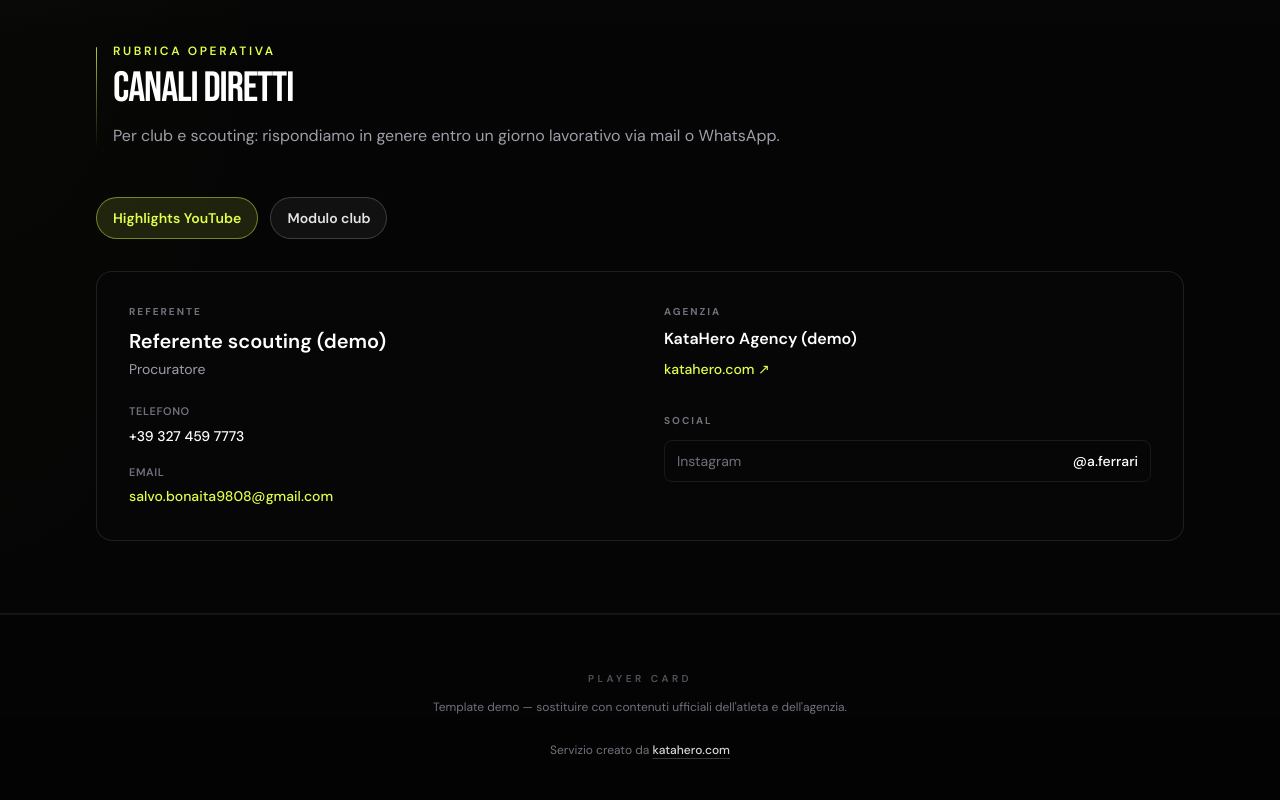
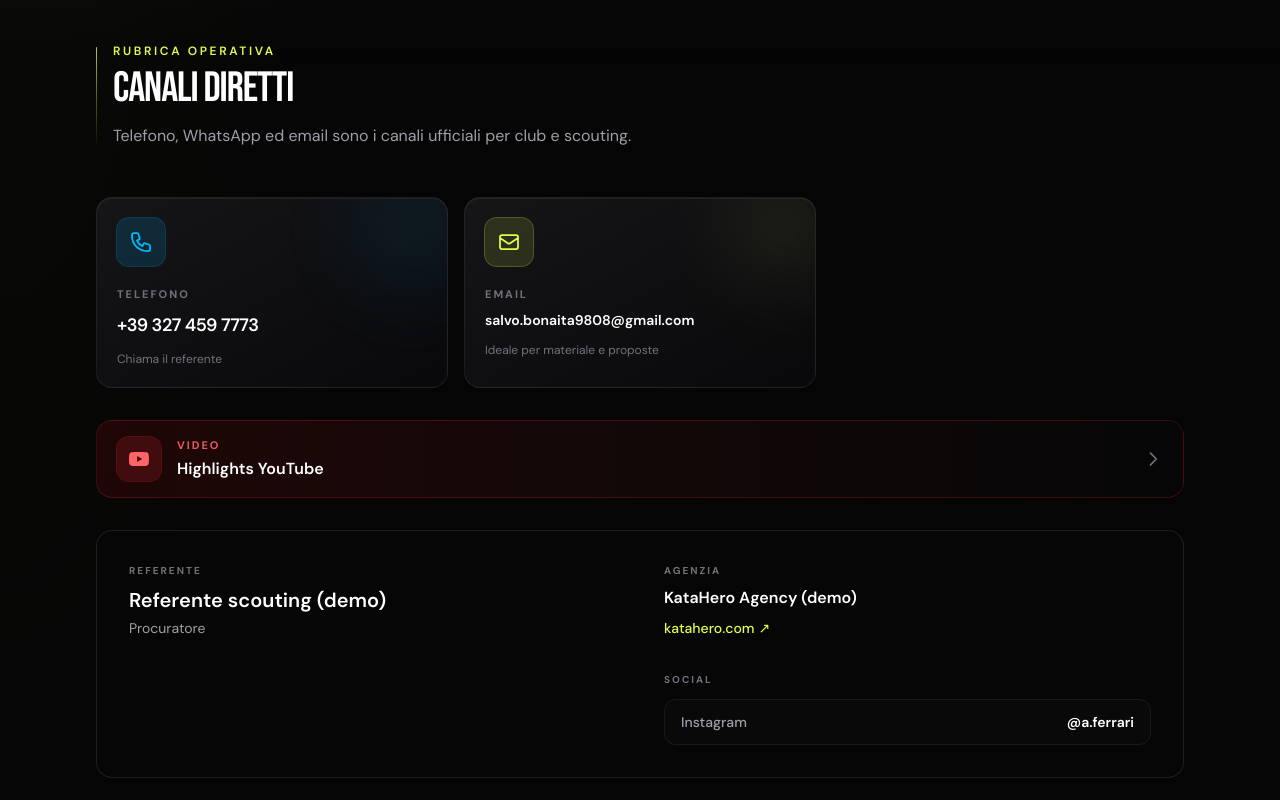
Before and after one commit to Salvo934/giocatoribasket, a Next.js app: page /alessandro-ferrari in a window 1280 px wide. Shown: the part 7700-8500 px from the top of the page. Built offline with nearby package versions, Linux system fonts and the light colour scheme.

Commit message:
aggiornamento

```diff
--- a/components/profile/ContactsPanel.tsx
+++ b/components/profile/ContactsPanel.tsx
@@ -6,88 +6,155 @@ import { SectionShell } from "./SectionShell";
 type Props = { athlete: AthleteProfile };
 
 const focusRing =
-  "focus-visible:outline-none focus-visible:ring-2 focus-visible:ring-accent/50 focus-visible:ring-offset-2 focus-visible:ring-offset-zinc-950";
+  "focus-visible:outline-none focus-visible:ring-2 focus-visible:ring-accent/45 focus-visible:ring-offset-2 focus-visible:ring-offset-zinc-950";
+
+function IconPhone({ className }: { className?: string }) {
+  return (
+    <svg className={className} viewBox="0 0 24 24" fill="none" stroke="currentColor" strokeWidth={1.75} aria-hidden>
+      <path
+        strokeLinecap="round"
+        strokeLinejoin="round"
+        d="M3 5a2 2 0 012-2h3.28a1 1 0 01.948.684l1.498 4.493a1 1 0 01-.502 1.21l-2.257 1.13a11.042 11.042 0 005.516 5.516l1.13-2.257a1 1 0 011.21-.502l4.493 1.498a1 1 0 01.684.949V19a2 2 0 01-2 2h-1C9.716 21 3 14.284 3 6V5z"
+      />
+    </svg>
+  );
+}
+
+function IconMail({ className }: { className?: string }) {
+  return (
+    <svg className={className} viewBox="0 0 24 24" fill="none" stroke="currentColor" strokeWidth={1.75} aria-hidden>
+      <path strokeLinecap="round" strokeLinejoin="round" d="M3 8l7.89 5.26a2 2 0 002.22 0L21 8M5 19h14a2 2 0 002-2V7a2 2 0 00-2-2H5a2 2 0 00-2 2v10a2 2 0 002 2z" />
+    </svg>
+  );
+}
+
+function IconWhatsApp({ className }: { className?: string }) {
+  return (
+    <svg className={className} viewBox="0 0 24 24" fill="currentColor" aria-hidden>
+      <path d="M17.472 14.382c-.297-.149-1.758-.867-2.03-.967-.273-.099-.471-.148-.67.15-.197.297-.767.966-.94 1.164-.173.199-.347.223-.644.075-.297-.15-1.255-.463-2.39-1.475-.883-.788-1.48-1.761-1.653-2.059-.173-.297-.018-.458.13-.606.134-.133.298-.347.446-.52.149-.174.198-.298.298-.497.099-.198.05-.371-.025-.52-.075-.149-.669-1.612-.916-2.207-.242-.579-.487-.5-.669-.51-.173-.008-.371-.01-.57-.01-.198 0-.52.074-.792.372-.272.297-1.04 1.016-1.04 2.479 0 1.462 1.065 2.875 1.213 3.074.149.198 2.096 3.2 5.077 4.487.709.306 1.262.489 1.694.625.712.227 1.36.195 1.871.118.571-.085 1.758-.719 2.006-1.413.248-.694.248-1.289.173-1.413-.074-.124-.272-.198-.57-.347m-5.421 7.403h-.004a9.87 9.87 0 01-5.031-1.378l-.361-.214-3.741.982.998-3.648-.235-.374a9.86 9.86 0 01-1.51-5.26c.001-5.45 4.436-9.884 9.888-9.884 2.64 0 5.122 1.03 6.988 2.898a9.825 9.825 0 012.893 6.994c-.003 5.45-4.435 9.884-9.885 9.884m8.413-18.297A11.815 11.815 0 0012.05 0C5.495 0 .16 5.335.157 11.892c0 2.096.547 4.142 1.588 5.945L.057 24l6.305-1.654a11.882 11.882 0 005.683 1.448h.005c6.554 0 11.89-5.335 11.893-11.893a11.821 11.821 0 00-3.48-8.413z" />
+    </svg>
+  );
+}
+
+function IconYoutube({ className }: { className?: string }) {
+  return (
+    <svg className={className} viewBox="0 0 24 24" fill="currentColor" aria-hidden>
+      <path d="M23.5 6.2c-.3-1.1-1.1-1.9-2.2-2.2C19.6 3.5 12 3.5 12 3.5s-7.6 0-9.3.5C1.6 4.3.8 5.1.5 6.2 0 8 0 12 0 12s0 4 .5 5.8c.3 1.1 1.1 1.9 2.2 2.2 1.7.5 9.3.5 9.3.5s7.6 0 9.3-.5c1.1-.3 1.9-1.1 2.2-2.2.5-1.8.5-5.8.5-5.8s0-4-.5-5.8zm-13.8 9.4V8.4l6.2 3.6-6.2 3.6z" />
+    </svg>
+  );
+}
+
+function IconChevron({ className }: { className?: string }) {
+  return (
+    <svg className={className} viewBox="0 0 24 24" fill="none" stroke="currentColor" strokeWidth={2} aria-hidden>
+      <path strokeLinecap="round" strokeLinejoin="round" d="M9 5l7 7-7 7" />
+    </svg>
+  );
+}
 
 export function ContactsPanel({ athlete }: Props) {
   const h = athlete.header;
   const c = athlete.contacts;
+  const waUrl = c.whatsapp ?? h.whatsapp;
 
   return (
     <SectionShell
       id="contatti"
       eyebrow="Rubrica operativa"
       title="Canali diretti"
-      description="Per club e scouting: rispondiamo in genere entro un giorno lavorativo via mail o WhatsApp."
+      description="Telefono, WhatsApp ed email sono i canali ufficiali per club e scouting."
     >
       <div className="grid gap-8">
-        {/* Azioni rapide */}
-        <div className="flex flex-wrap gap-2 sm:gap-3">
-          {h.highlightUrl ? (
+        {/* Tre vie di contatto — card moderne */}
+        <div className="grid gap-4 sm:grid-cols-3">
+          {c.representative.phone ? (
             <a
-              href={h.highlightUrl}
+              href={`tel:${c.representative.phone.replace(/\s/g, "")}`}
+              className={`group relative overflow-hidden rounded-2xl border border-white/8 bg-linear-to-br from-zinc-900/90 to-zinc-950 p-5 shadow-[0_1px_0_0_rgba(255,255,255,0.06)_inset] transition hover:border-sky-400/35 hover:shadow-[0_20px_50px_-28px_rgba(56,189,248,0.35)] ${focusRing}`}
+            >
+              <div className="pointer-events-none absolute -right-6 -top-6 size-28 rounded-full bg-sky-500/10 blur-2xl transition group-hover:bg-sky-400/15" aria-hidden />
+              <div className="relative flex items-start justify-between gap-3">
+                <span className="flex size-12 shrink-0 items-center justify-center rounded-xl bg-sky-500/15 text-sky-400 ring-1 ring-sky-400/25">
+                  <IconPhone className="size-6" />
+                </span>
+                <IconChevron className="size-5 shrink-0 text-zinc-600 opacity-0 transition group-hover:translate-x-0.5 group-hover:opacity-100" />
+              </div>
+              <p className="relative mt-5 text-[11px] font-bold uppercase tracking-[0.18em] text-zinc-500">Telefono</p>
+              <p className="relative mt-2 text-lg font-semibold tracking-tight text-white">{c.representative.phone}</p>
+              <p className="relative mt-3 text-xs text-zinc-500">Chiama il referente</p>
+            </a>
+          ) : null}
+
+          {waUrl ? (
+            <a
+              href={waUrl}
               target="_blank"
               rel="noopener noreferrer"
-              className={`inline-flex items-center rounded-full border border-accent/45 bg-accent/12 px-4 py-2.5 text-sm font-semibold text-accent transition hover:bg-accent/18 ${focusRing}`}
+              className={`group relative overflow-hidden rounded-2xl border border-white/8 bg-linear-to-br from-zinc-900/90 to-zinc-950 p-5 shadow-[0_1px_0_0_rgba(255,255,255,0.06)_inset] transition hover:border-emerald-400/35 hover:shadow-[0_20px_50px_-28px_rgba(52,211,153,0.3)] ${focusRing}`}
             >
-              Highlights YouTube
+              <div className="pointer-events-none absolute -right-6 -top-6 size-28 rounded-full bg-emerald-500/10 blur-2xl transition group-hover:bg-emerald-400/15" aria-hidden />
+              <div className="relative flex items-start justify-between gap-3">
+                <span className="flex size-12 shrink-0 items-center justify-center rounded-xl bg-emerald-500/15 text-emerald-400 ring-1 ring-emerald-400/25">
+                  <IconWhatsApp className="size-6" />
+                </span>
+                <IconChevron className="size-5 shrink-0 text-zinc-600 opacity-0 transition group-hover:translate-x-0.5 group-hover:opacity-100" />
+              </div>
+              <p className="relative mt-5 text-[11px] font-bold uppercase tracking-[0.18em] text-zinc-500">WhatsApp</p>
+              <p className="relative mt-2 text-lg font-semibold tracking-tight text-white">Messaggio diretto</p>
+              <p className="relative mt-3 text-xs text-zinc-500">Apre la chat sul telefono</p>
             </a>
           ) : null}
-          {(c.whatsapp ?? h.whatsapp) ? (
+
+          {c.representative.email ? (
             <a
-              href={c.whatsapp ?? h.whatsapp!}
-              target="_blank"
-              rel="noopener noreferrer"
-              className={`inline-flex items-center rounded-full border border-emerald-500/35 bg-emerald-500/10 px-4 py-2.5 text-sm font-semibold text-emerald-400 transition hover:border-emerald-400/50 ${focusRing}`}
+              href={`mailto:${c.representative.email}`}
+              className={`group relative overflow-hidden rounded-2xl border border-white/8 bg-linear-to-br from-zinc-900/90 to-zinc-950 p-5 shadow-[0_1px_0_0_rgba(255,255,255,0.06)_inset] transition hover:border-accent/40 hover:shadow-[0_20px_50px_-28px_rgba(223,255,74,0.2)] ${focusRing}`}
             >
-              WhatsApp
-            </a>
-          ) : null}
-          {(c.contactFormUrl ?? c.agency.website) ? (
-            <a
-              href={c.contactFormUrl ?? c.agency.website!}
-              target="_blank"
-              rel="noopener noreferrer"
-              className={`inline-flex items-center rounded-full border border-white/18 bg-white/5 px-4 py-2.5 text-sm font-semibold text-zinc-200 transition hover:border-white/28 hover:bg-white/10 ${focusRing}`}
-            >
-              Modulo club
+              <div className="pointer-events-none absolute -right-6 -top-6 size-28 rounded-full bg-accent/8 blur-2xl transition group-hover:bg-accent/12" aria-hidden />
+              <div className="relative flex items-start justify-between gap-3">
+                <span className="flex size-12 shrink-0 items-center justify-center rounded-xl bg-accent/12 text-accent ring-1 ring-accent/30">
+                  <IconMail className="size-6" />
+                </span>
+                <IconChevron className="size-5 shrink-0 text-zinc-600 opacity-0 transition group-hover:translate-x-0.5 group-hover:opacity-100" />
+              </div>
+              <p className="relative mt-5 text-[11px] font-bold uppercase tracking-[0.18em] text-zinc-500">Email</p>
+              <p className="relative mt-2 break-all text-sm font-semibold leading-snug text-white">{c.representative.email}</p>
+              <p className="relative mt-3 text-xs text-zinc-500">Ideale per materiale e proposte</p>
             </a>
           ) : null}
         </div>
 
-        {/* Referente + agenzia */}
-        <div className="rounded-2xl border border-white/10 bg-zinc-950/35 p-6 sm:p-8">
+        {h.highlightUrl ? (
+          <a
+            href={h.highlightUrl}
+            target="_blank"
+            rel="noopener noreferrer"
+            className={`flex items-center justify-between gap-4 rounded-2xl border border-red-500/20 bg-linear-to-r from-red-950/40 to-zinc-950/40 px-5 py-4 transition hover:border-red-500/35 ${focusRing}`}
+          >
+            <span className="flex items-center gap-4">
+              <span className="flex size-11 items-center justify-center rounded-xl bg-red-500/15 text-red-400 ring-1 ring-red-500/25">
+                <IconYoutube className="size-5" />
+              </span>
+              <span>
+                <span className="block text-[11px] font-bold uppercase tracking-[0.18em] text-red-400/90">Video</span>
+                <span className="mt-1 block text-base font-semibold text-white">Highlights YouTube</span>
+              </span>
+            </span>
+            <IconChevron className="size-5 shrink-0 text-zinc-500" />
+          </a>
+        ) : null}
+
+        {/* Referente + agenzia + social */}
+        <div className="rounded-2xl border border-white/10 bg-zinc-950/40 p-6 sm:p-8">
           <div className="grid gap-8 lg:grid-cols-2 lg:gap-12">
             <div>
               <p className="text-[10px] font-bold uppercase tracking-[0.2em] text-zinc-500">Referente</p>
               <p className="mt-2 text-xl font-semibold text-white">{c.representative.name}</p>
               <p className="mt-1 text-sm text-zinc-400">{c.representative.role}</p>
 
-              <dl className="mt-6 space-y-4">
-                {c.representative.phone ? (
-                  <div>
-                    <dt className="text-[11px] font-semibold uppercase tracking-wider text-zinc-500">Telefono</dt>
-                    <dd className="mt-1">
-                      <a href={`tel:${c.representative.phone.replace(/\s/g, "")}`} className="text-sm font-medium text-white hover:text-accent">
-                        {c.representative.phone}
-                      </a>
-                    </dd>
-                  </div>
-                ) : null}
-                {c.representative.email ? (
-                  <div>
-                    <dt className="text-[11px] font-semibold uppercase tracking-wider text-zinc-500">Email</dt>
-                    <dd className="mt-1">
-                      <a href={`mailto:${c.representative.email}`} className="break-all text-sm font-medium text-accent hover:underline">
-                        {c.representative.email}
-                      </a>
-                    </dd>
-                  </div>
-                ) : null}
-              </dl>
-
               {c.athleteEmail ? (
                 <p className="mt-6 text-xs text-zinc-500">
-                  Player:{" "}
+                  Mailbox player:{" "}
                   <a href={`mailto:${c.athleteEmail}`} className="font-medium text-zinc-300 hover:text-accent">
                     {c.athleteEmail}
                   </a>
@@ -103,10 +170,10 @@ export function ContactsPanel({ athlete }: Props) {
                   href={c.agency.website}
                   target="_blank"
                   rel="noopener noreferrer"
-                  className="mt-2 inline-block text-sm font-medium text-accent hover:underline"
+                  className="mt-2 inline-flex items-center gap-1 text-sm font-medium text-accent hover:underline"
                 >
                   {c.agency.website.replace(/^https?:\/\//i, "").replace(/\/?$/, "")}
-                  <span aria-hidden> ↗</span>
+                  <span aria-hidden>↗</span>
                 </a>
               ) : null}
 
@@ -118,10 +185,10 @@ export function ContactsPanel({ athlete }: Props) {
                       href={s.url}
                       target="_blank"
                       rel="noopener noreferrer"
-                      className={`flex justify-between gap-4 rounded-lg border border-white/8 px-3 py-2.5 text-sm text-zinc-300 transition hover:border-white/15 hover:bg-white/3 ${focusRing}`}
+                      className={`flex items-center justify-between gap-4 rounded-xl border border-white/6 bg-white/2 px-4 py-3 text-sm transition hover:border-white/12 hover:bg-white/5 ${focusRing}`}
                     >
-                      <span className="text-zinc-500">{s.platform}</span>
-                      <span className="truncate font-medium text-white">{s.handle}</span>
+                      <span className="font-medium text-zinc-400">{s.platform}</span>
+                      <span className="truncate font-semibold text-white">{s.handle}</span>
                     </a>
                   </li>
                 ))}
--- a/data/athletes/ilario-simonetti.ts
+++ b/data/athletes/ilario-simonetti.ts
@@ -220,7 +220,6 @@ export const ilarioSimonetti: AthleteProfile = {
       phone: "+39 327 459 7773",
     },
     athleteEmail: "athlete.placeholder@example.com",
-    contactFormUrl: "https://katahero.com",
     whatsapp: "https://wa.me/393274597773?text=Ciao%2C%20vorrei%20info%20su%20Ilario%20Simonetti",
     social: [
       { platform: "Instagram", handle: "@ilario.simonetti", url: "https://instagram.com" },
```
